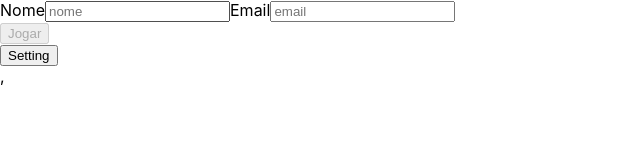
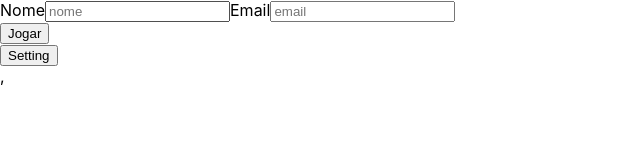
Before and after one commit to victorjunior95/sd-08-project-trivia-react-redux, a React (Create React App) app: page / in a window 1280 px wide. Shown: the top 160 px of the page, without its empty margins (0-640 px from the left). Built offline with nearby package versions, Linux system fonts and the light colour scheme.

Commit message:
Alteracoes

```diff
--- a/src/components/Perguntas.js
+++ b/src/components/Perguntas.js
@@ -28,7 +28,6 @@ class Perguntas extends React.Component {
         text: perguntasState.results[position].correct_answer,
         datatestid: 'correct-answer',
       });
-      console.log(alternativas);
       const result = perguntasState !== undefined
     && <div>
       <p data-testid="question-category">{perguntasState.results[position].category}</p>
@@ -51,6 +50,7 @@ class Perguntas extends React.Component {
       text: e,
       datatestid: `wrong-answer-${index}`,
     }));
+    console.log(alternativas.length);
     alternativas.push({
       correct: true,
       text: perguntasState.results[position].correct_answer,
@@ -75,7 +75,7 @@ class Perguntas extends React.Component {
     if (shouldRedirect) {
       return <Redirect to="/feedback" />;
     }
-    console.log(options);
+
     return (
       <div>
         {this.getPerguntas(position)}
--- a/src/components/SettingButton.js
+++ b/src/components/SettingButton.js
@@ -1,15 +1,13 @@
-import React from 'react'
-import { Link } from 'react-router-dom'
+import React from 'react';
+import { Link } from 'react-router-dom';
 
-export const SettingButton =() => {
-    return(
+export const SettingButton = () => (
   <Link to="/settings">
     <button
       data-testid="btn-settings"
       type="button"
-//   onClick={ }
     >
       Setting
     </button>
   </Link>
-    )}
+);
--- a/src/pages/Login.js
+++ b/src/pages/Login.js
@@ -55,9 +55,7 @@ class Login extends React.Component {
             <button
               type="button"
               onClick={ () => this.sendData() }
-              disabled={ !name || !email.match(/^([\w.%+-]+)@([\w-]+\.)+([\w]{2,})$/i) }
-              // onClick={ () => this.props.token() }
-              //  disabled={ !nome || !email.match(/^([\w.%+-]+)@([\w-]+\.)+([\w]{2,})$/i) }
+              // disabled={ !name || !email.match(/^([\w.%+-]+)@([\w-]+\.)+([\w]{2,})$/i) }
             >
               Jogar
             </button>
```
Lines whose indentation alone changed are shown as unchanged.
